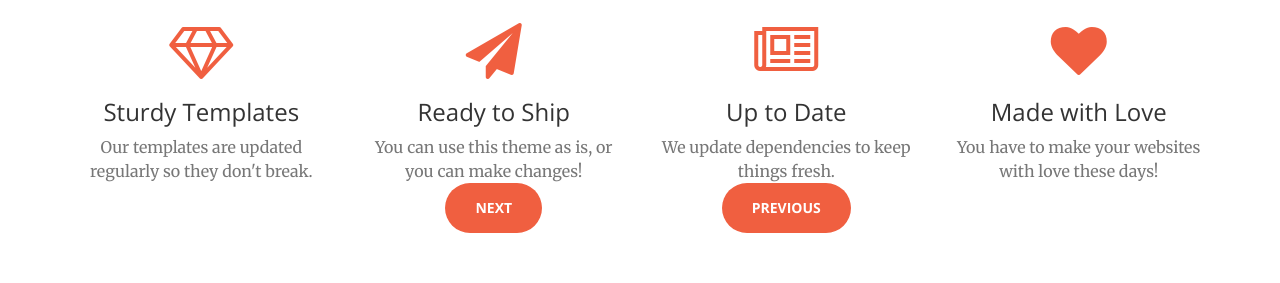
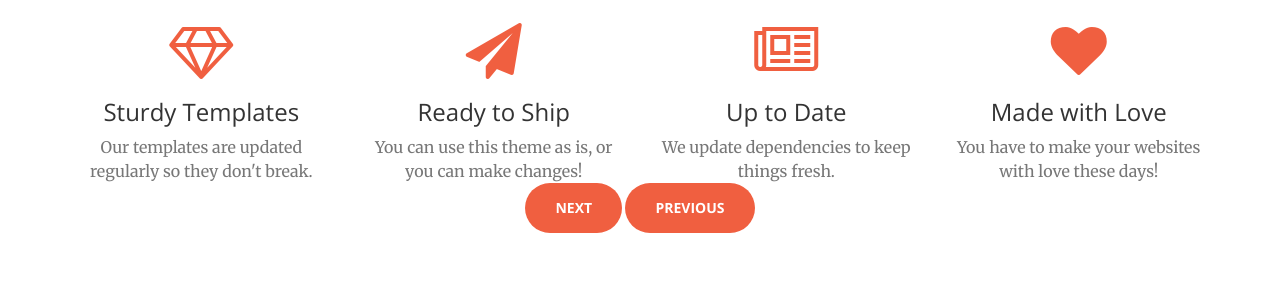
Before and after one commit to wannorsyahida/wannorsyahida.github.io, a website: page index.html in a window 1280 px wide. Shown: the part 1367-1650 px from the top of the page. Drawn offline with nearby package versions, Linux system fonts and the light colour scheme.

Commit message:
Create index.html

```diff
--- a/index.html
+++ b/index.html
@@ -123,7 +123,7 @@ Antique World</p>
                         <i class="fa fa-4x fa-paper-plane text-primary sr-icons"></i>
                         <h3>Ready to Ship</h3>
                         <p class="text-muted">You can use this theme as is, or you can make changes!</p>
-                        <a     href="#portfolio" class="btn btn-primary btn-xl page-scroll">Next</a>
+
                     </div>
                 </div>
                 <div class="col-lg-3 col-md-6 text-center">
@@ -131,7 +131,7 @@ Antique World</p>
                         <i class="fa fa-4x fa-newspaper-o text-primary sr-icons"></i>
                         <h3>Up to Date</h3>
                         <p class="text-muted">We update dependencies to keep things fresh.</p>
-                         <a     href="#about" class="btn btn-primary btn-xl page-scroll">previous</a>
+
                     </div>
                 </div>
                 <div class="col-lg-3 col-md-6 text-center">
@@ -144,6 +144,9 @@ Antique World</p>
                 </div>
             </div>
         </div>
+         <div class="container text-center">
+         <a     href="#portfolio" class="btn btn-primary btn-xl page-scroll">Next</a>
+                        <a     href="#about" class="btn btn-primary btn-xl page-scroll">previous</a> </div>
 
     </section>
 
```
